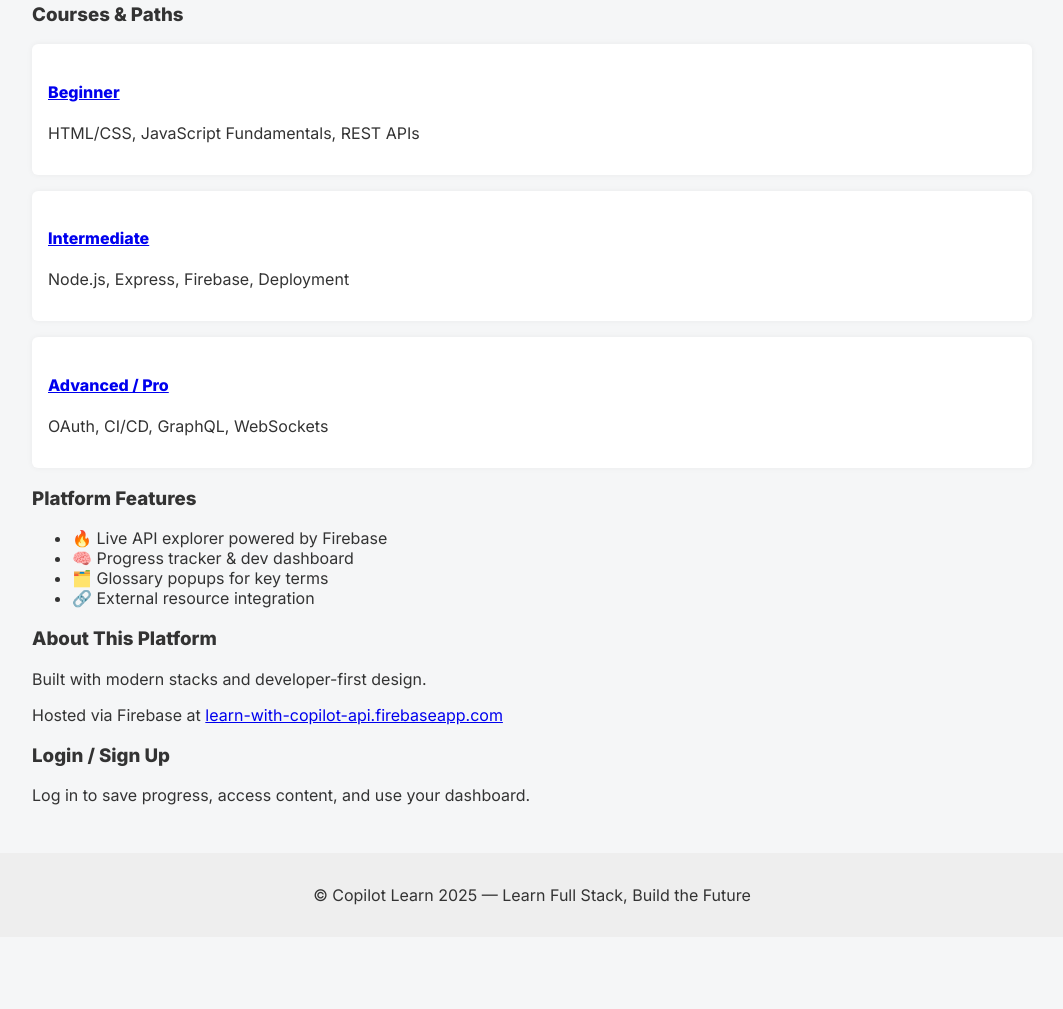
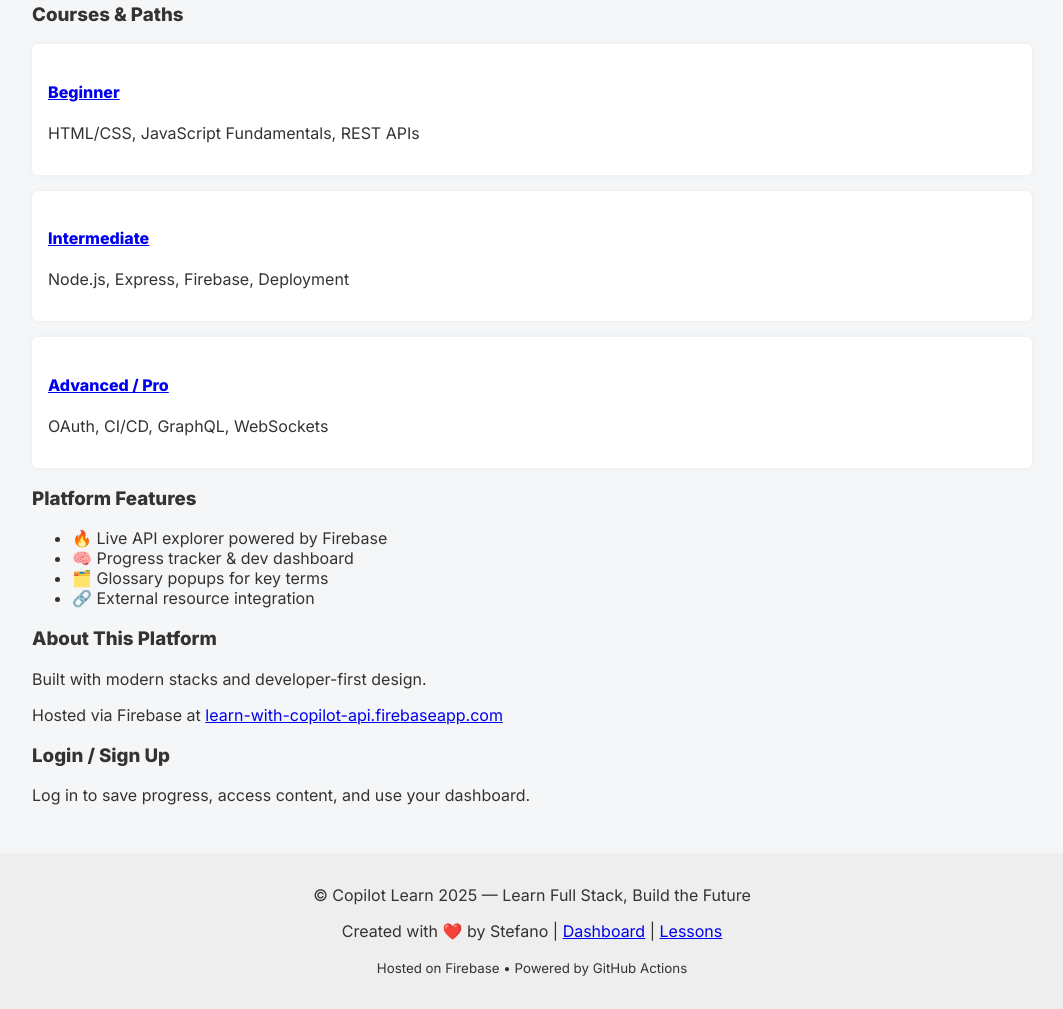
Before and after one commit to sDesign22/copilot-learn, a plain HTML site: page index.html in a window 1280 px wide. Shown: the part 609-1618 px from the top of the page, without its empty margins (108-1171 px from the left). Before the commit the page ends 1546 px from the top, so only its background shows below. Drawn offline with Linux system fonts and the light colour scheme; no server answers.

Commit message:
Update index.html
Trigger deploy
[With footer update]

```diff
--- a/index.html
+++ b/index.html
@@ -79,6 +79,8 @@
 
   <footer>
     <p>&copy; Copilot Learn 2025 — Learn Full Stack, Build the Future</p>
+    <p>Created with ❤️ by Stefano | <a href="dashboard.html">Dashboard</a> | <a href="lessons.html">Lessons</a></p>
+    <p><small>Hosted on Firebase • Powered by GitHub Actions</small></p>
   </footer>
   <script type="module" src="script.js"></script>
 </body>
```
